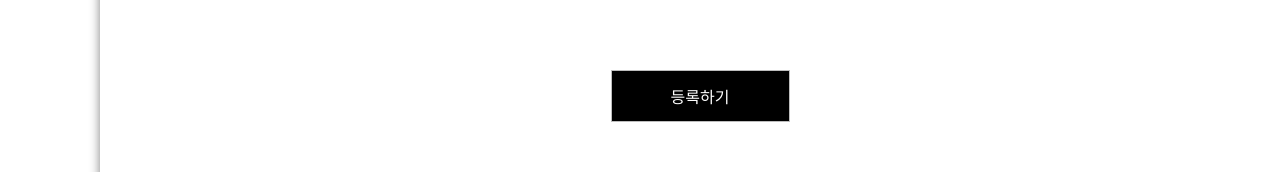
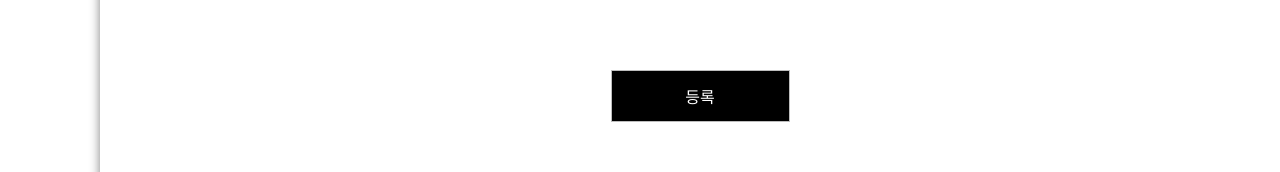
Before and after one commit to DevLJW/Board, a Next.js app in the folder freeboard/: page /boards in a window 1280 px wide. Shown: the part 1756-1928 px from the top of the page. Built offline with nearby package versions, Linux system fonts and the light colour scheme.

Commit message:
button name update

```diff
--- a/freeboard/pages/boards/index.js
+++ b/freeboard/pages/boards/index.js
@@ -76,7 +76,7 @@ export default function BoardWrite() {
         <RadioLabel htmlFor="image">사진</RadioLabel>
       </OptionWrapper>
       <ButtonWrapper>
-        <SubmitButton>등록하기</SubmitButton>
+        <SubmitButton>등록</SubmitButton>
       </ButtonWrapper>
     </Wrapper>
   );
```
